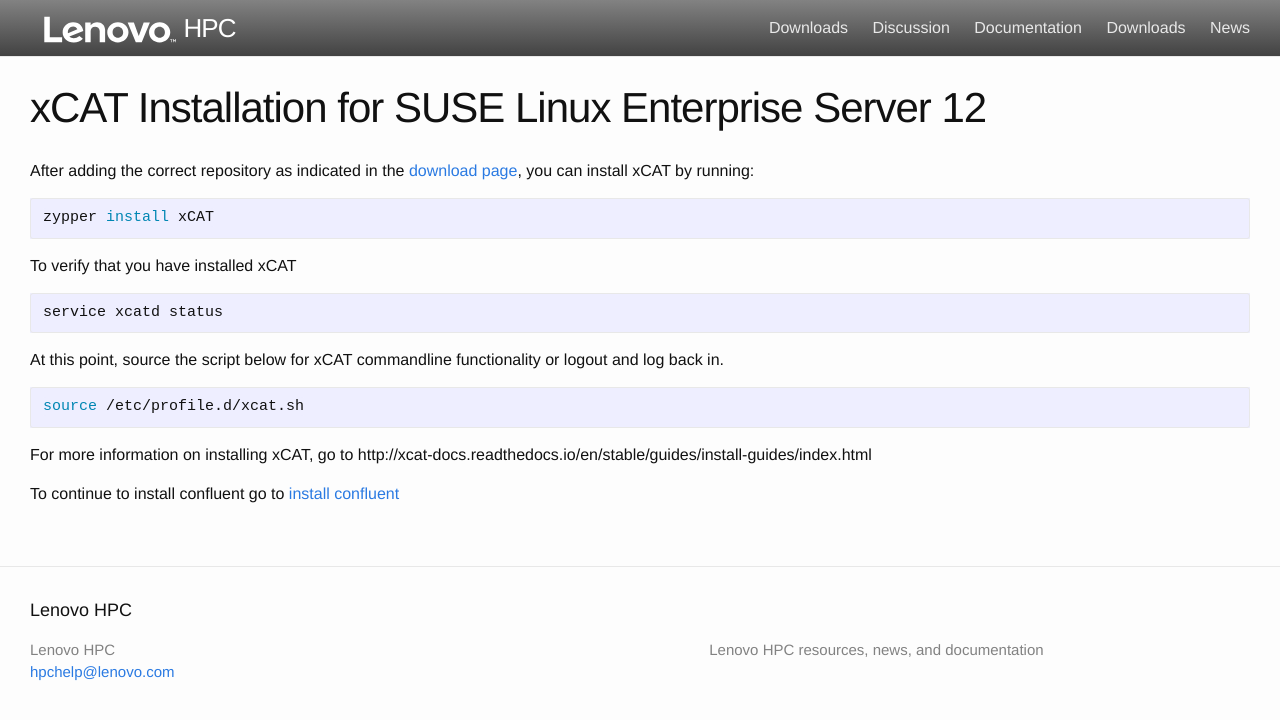
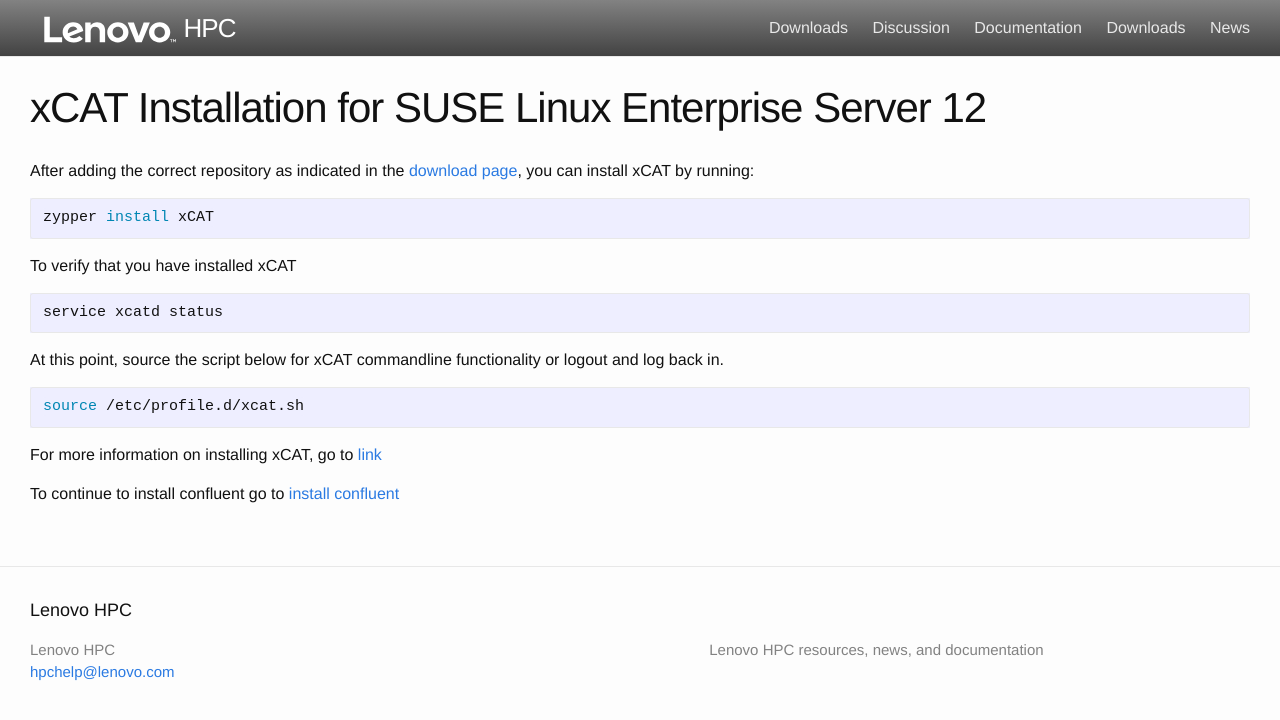
Before and after one commit to xcat2/confluent-docs, a Jekyll site: the page built from docs/installxcat_suse.md, in a window 1280 px wide. Shown: the top 720 px of the page. Built offline with Jekyll 4.4.1, drawn with Linux system fonts in a browser that asks for light colours.

Commit message:
Update xCAT link

````diff
--- a/docs/installxcat_suse.md
+++ b/docs/installxcat_suse.md
@@ -16,6 +16,6 @@
 ```sh
 source /etc/profile.d/xcat.sh
 ```
-For more information on installing xCAT, go to http://xcat-docs.readthedocs.io/en/stable/guides/install-guides/index.html
+For more information on installing xCAT, go to [link](http://xcat-docs.readthedocs.io/en/stable/guides/install-guides/index.html "xCAT Install Guide")
 
 To continue to install confluent go to [install confluent]({{ site.baseurl }}/documentation/installconfluent_suse.html)
````
Also changed, not shown: docs/installxcat_rhel.md (+1 -1 lines).
